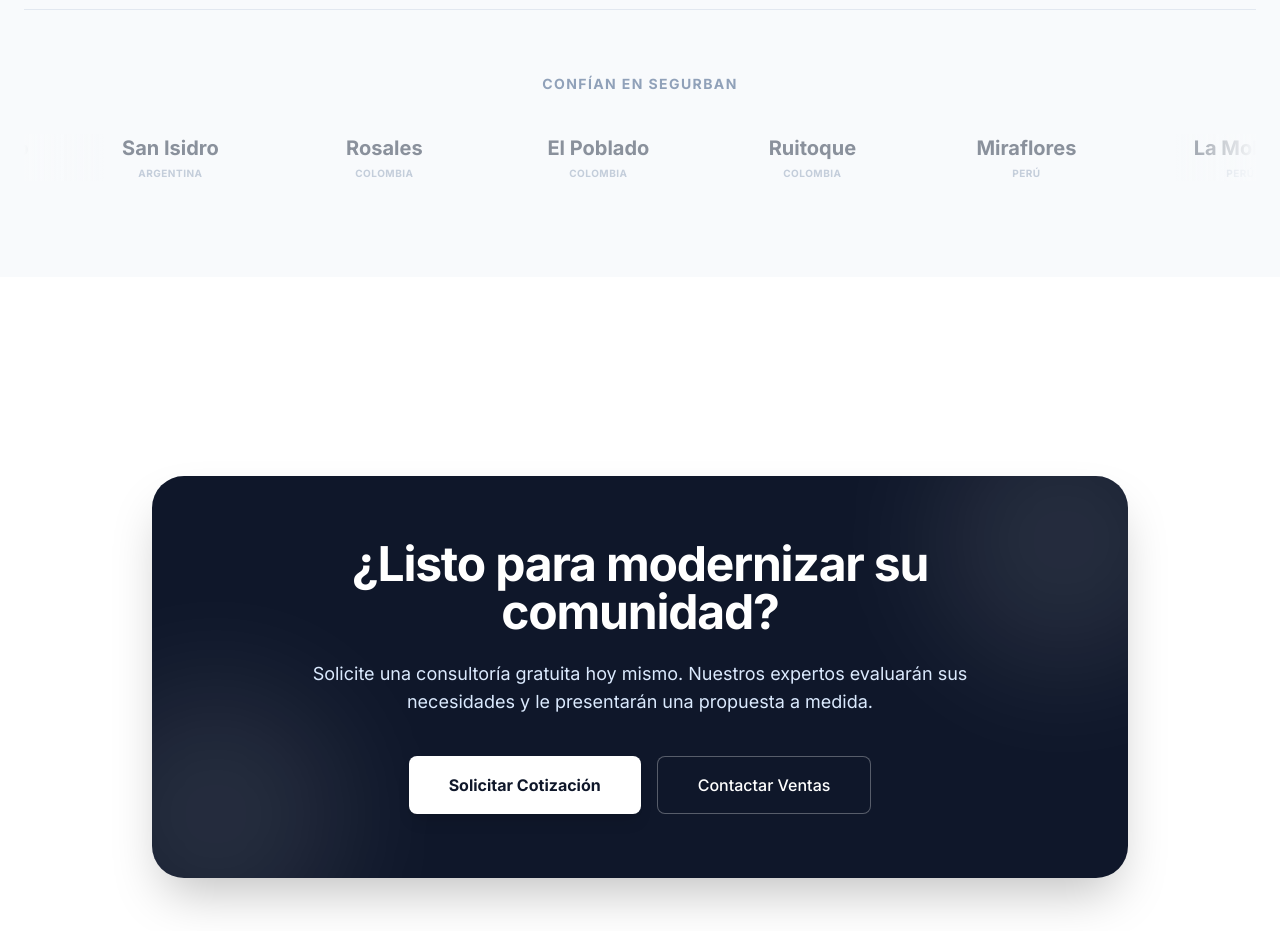
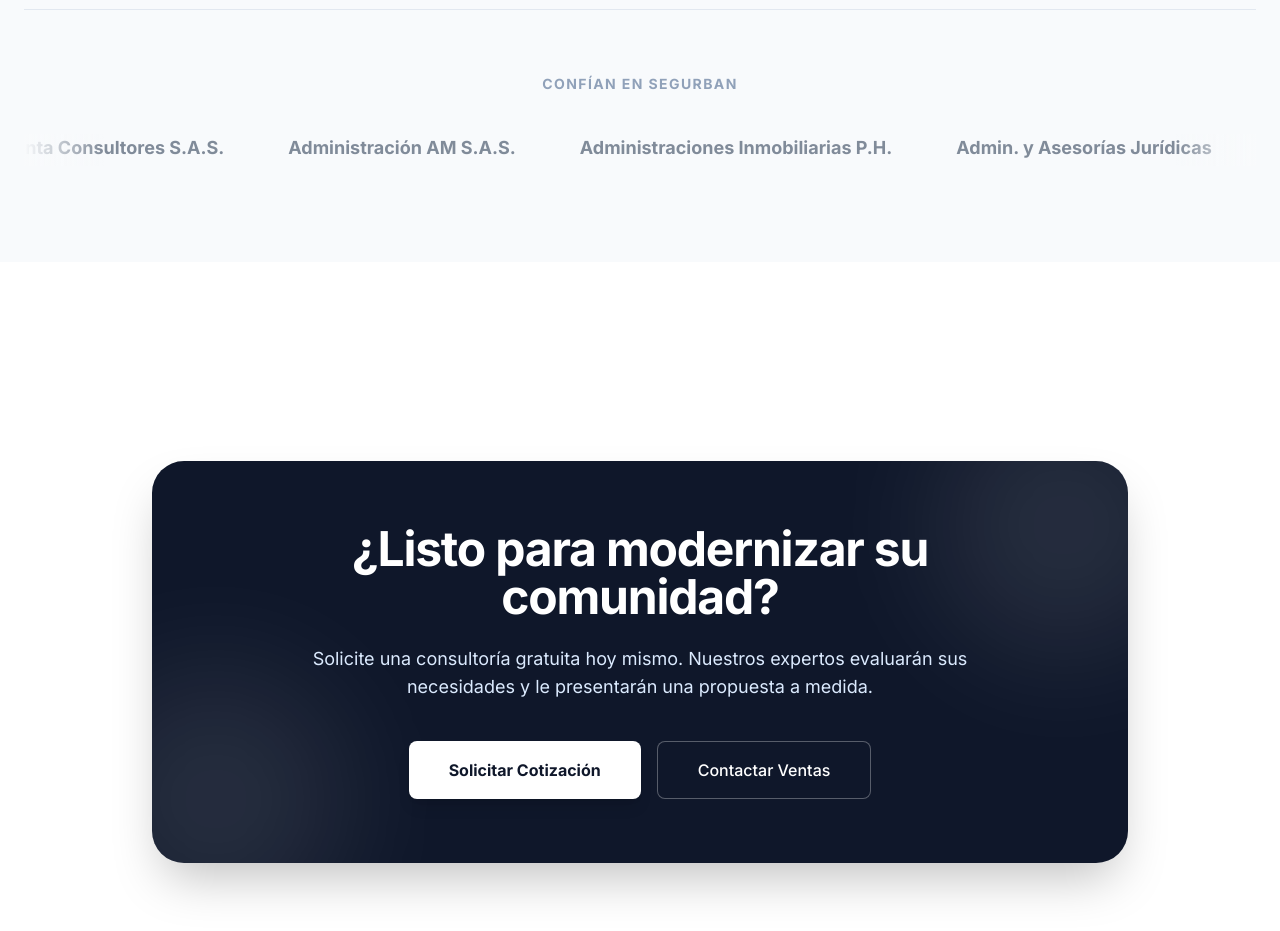
Before and after one commit to eliugiraldonavia2015/segurbanappwebpage, a React (Vite) app: page / in a window 1280 px wide. Shown: the part 3040-3971 px from the top of the page. Built offline with nearby package versions, Linux system fonts and the light colour scheme.

Commit message:
redesign fix

```diff
--- a/App.tsx
+++ b/App.tsx
@@ -495,38 +495,36 @@
 
                 <div className="flex w-max animate-scroll gap-16 items-center">
                     {[
-                      // Argentina
-                      { name: "Nordelta", country: "Argentina" },
-                      { name: "Puerto Madero", country: "Argentina" },
-                      { name: "San Isidro", country: "Argentina" },
-                      // Colombia
-                      { name: "Rosales", country: "Colombia" },
-                      { name: "El Poblado", country: "Colombia" },
-                      { name: "Ruitoque", country: "Colombia" },
-                      // Peru
-                      { name: "Miraflores", country: "Perú" },
-                      { name: "La Molina", country: "Perú" },
-                      { name: "San Isidro", country: "Perú" },
-                      // Chile
-                      { name: "Las Condes", country: "Chile" },
-                      { name: "Vitacura", country: "Chile" },
-                      { name: "Lo Barnechea", country: "Chile" },
-                      // Bolivia
-                      { name: "Equipetrol", country: "Bolivia" },
-                      { name: "Calacoto", country: "Bolivia" },
-                      { name: "Urubó", country: "Bolivia" },
+                       // Clientes Actuales
+                       { name: "ACEIS S.A.S." },
+                       { name: "Abelardo Yepes S.A.S." },
+                       { name: "3 Sesenta Consultores S.A.S." },
+                       { name: "Administración AM S.A.S." },
+                       { name: "Administraciones Inmobiliarias P.H." },
+                       { name: "Admin. y Asesorías Jurídicas" },
+                       { name: "Habitat Horizontal S.A.S." },
+                       { name: "Somos Administración en P.H." },
+                       { name: "Tu Administración y Abogados" },
+                       { name: "Bienes Raíces Chipre S.A.S." },
+                       { name: "GI-ABC S.A.S." },
+                       { name: "Grupo Emp. Activo Urbano" },
+                       { name: "Propiedades y Bienes El Diamante" },
+                       { name: "ARGI Inmobiliaria" },
+                       { name: "RedSocial en Propiedad Horizontal" },
+                       { name: "Multisoluciones" },
+                       { name: "Consorcio Inmobiliario Ades" },
+                       { name: "Total Management Group" },
                        // Repetición para efecto infinito (Seamless Loop)
-                      { name: "Nordelta", country: "Argentina" },
-                      { name: "Puerto Madero", country: "Argentina" },
-                      { name: "San Isidro", country: "Argentina" },
-                      { name: "Rosales", country: "Colombia" },
-                      { name: "El Poblado", country: "Colombia" },
-                      { name: "Ruitoque", country: "Colombia" },
+                       { name: "ACEIS S.A.S." },
+                       { name: "Abelardo Yepes S.A.S." },
+                       { name: "3 Sesenta Consultores S.A.S." },
+                       { name: "Administración AM S.A.S." },
+                       { name: "Administraciones Inmobiliarias P.H." },
+                       { name: "Admin. y Asesorías Jurídicas" },
                     ].map((client, idx) => (
-                      <div key={idx} className="flex flex-col items-center justify-center opacity-50 hover:opacity-100 transition-opacity min-w-[150px]">
+                       <div key={idx} className="flex flex-col items-center justify-center opacity-60 hover:opacity-100 transition-opacity min-w-[200px]">
                           {/* Placeholder Logo - In production replace with img */}
-                         <div className="text-xl font-bold text-slate-800 mb-1 whitespace-nowrap">{client.name}</div>
-                         <div className="text-[10px] text-slate-400 font-bold uppercase tracking-wider">{client.country}</div>
+                          <div className="text-lg font-bold text-slate-700 mb-1 whitespace-nowrap">{client.name}</div>
                        </div>
                     ))}
                  </div>
```
Lines whose indentation alone changed are shown as unchanged.
